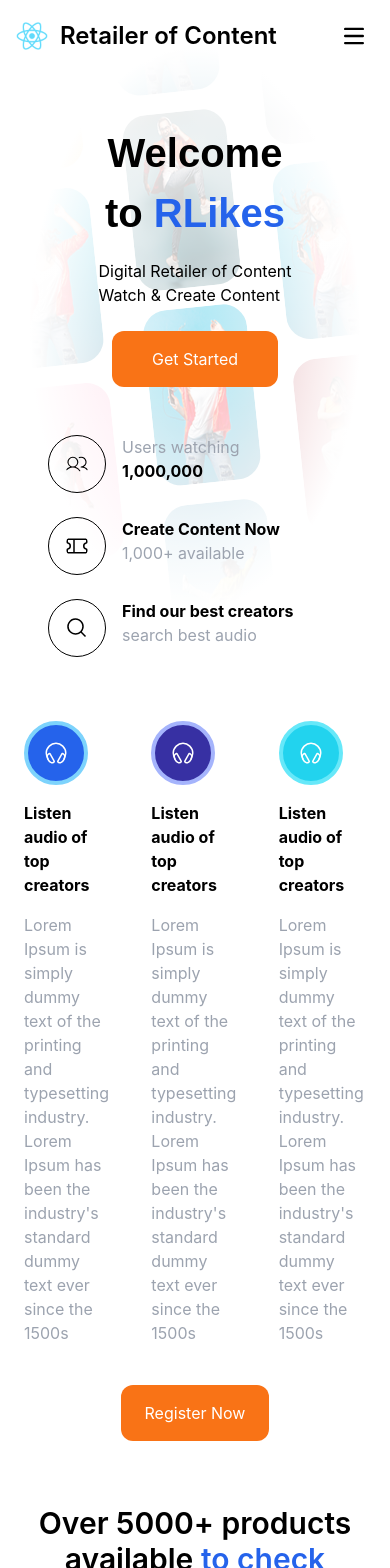
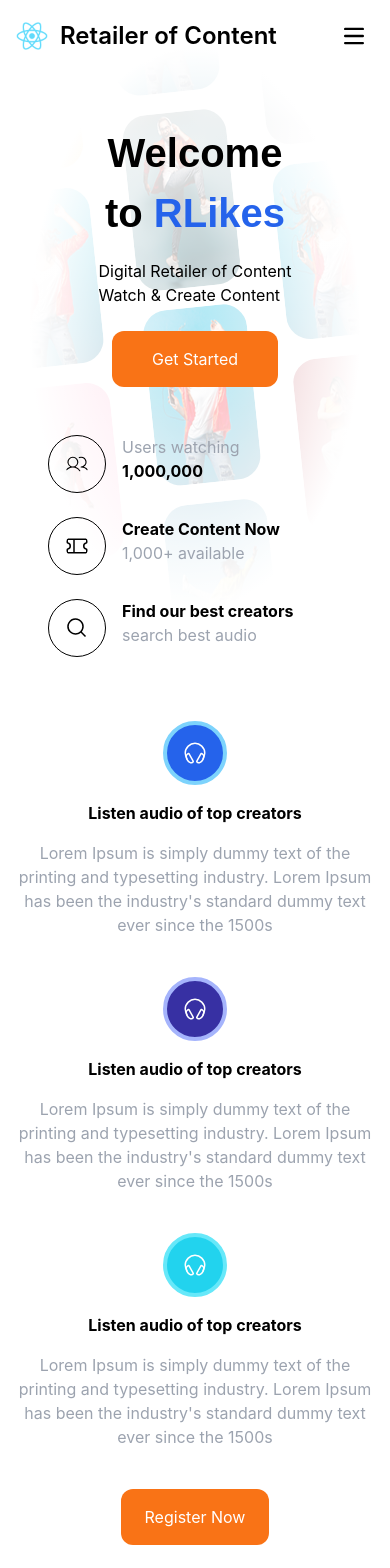
Before and after one commit to danilodavid521/retailor_watch_content, a React (Create React App) app: page / in a window 390 px wide. Shown: the top 1568 px of the page. Built offline with nearby package versions, Linux system fonts and the light colour scheme.

Commit message:
feat: made feature section responsive

```diff
--- a/src/assets/css/features.css
+++ b/src/assets/css/features.css
@@ -1,3 +1,4 @@
+
 .feature-box-icon svg {
    color: white;
    border-width: 4px;
@@ -7,3 +8,30 @@
    padding: 16px;
    box-sizing: content-box;
 }
+
+@media (max-width: 767px) {
+   .feature-boxs{
+      flex-wrap: wrap;
+      justify-content: center;
+   }
+   .feature-box{
+      width: 210px;
+      flex-direction: column;
+      align-items: center;
+      justify-content: center;
+   }
+   .feature-box p{
+      text-align: center;
+   }
+   #feature-section{
+      padding-left: 16px;
+      padding-right: 16px;
+   }
+}
+@media (max-width: 525px) {
+   .feature-box{
+      width: 100%;
+
+      margin: 0px auto;
+   }
+}
```
